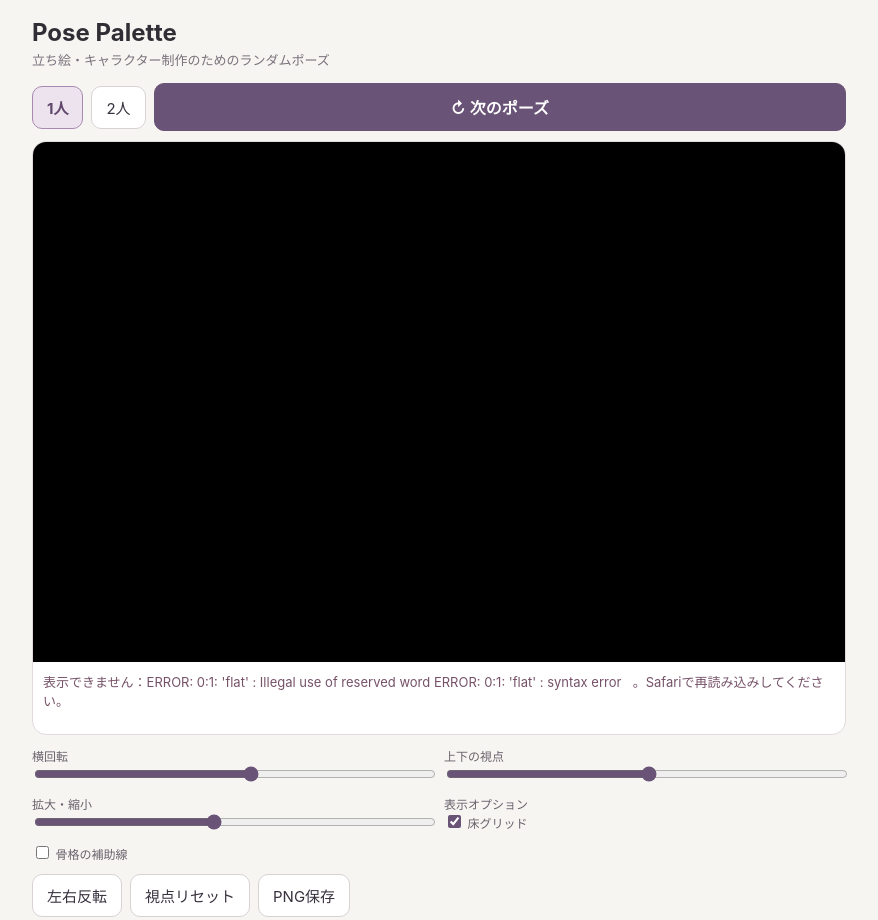
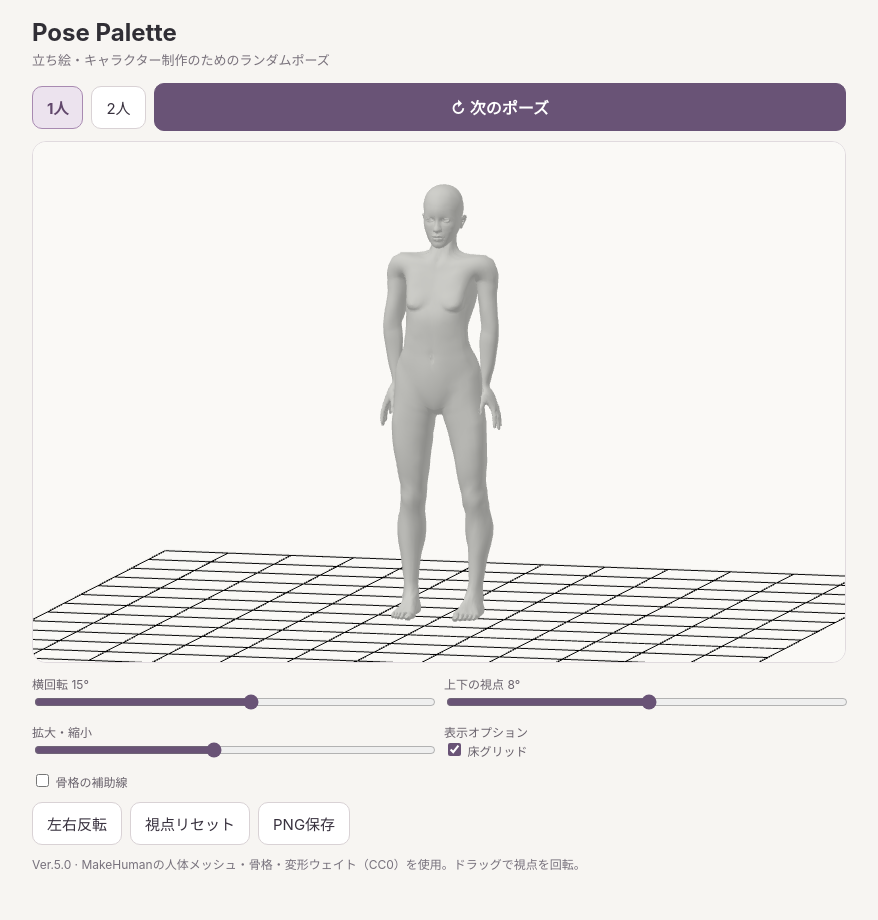
Before and after one commit to hadukinekoko/hadukinekoko.github.io, a plain HTML site: page pose-palette/v5.html in a window 1280 px wide. Shown: the top 920 px of the page, without its empty margins (201-1079 px from the left). Drawn offline with Linux system fonts and the light colour scheme.

Commit message:
Avoid reserved GLSL keyword in WebGL shader

```diff
--- a/pose-palette/v5.html
+++ b/pose-palette/v5.html
@@ -99,8 +99,8 @@ function qaxis(axis,angle){return [...mul(unit(axis),Math.sin(angle/2)),Math.cos
 function swing(a,b){a=unit(a);b=unit(b);const d=Math.max(-1,Math.min(1,dot(a,b)));if(d<-.9999){let n=cross(a,[1,0,0]);if(norm(n)<.01)n=cross(a,[0,1,0]);return qaxis(n,Math.PI)}return unit([...cross(a,b),1+d])}
 function decode(s,T){const raw=atob(s),u=new Uint8Array(raw.length);for(let i=0;i<raw.length;i++)u[i]=raw.charCodeAt(i);return new T(u.buffer)}
 function shader(type,src){let x=gl.createShader(type);gl.shaderSource(x,src);gl.compileShader(x);if(!gl.getShaderParameter(x,gl.COMPILE_STATUS))throw Error(gl.getShaderInfoLog(x));return x}
-const prog=gl.createProgram();gl.attachShader(prog,shader(gl.VERTEX_SHADER,'attribute vec3 pos;attribute vec3 normal;uniform vec3 center,side,up,front;uniform vec2 halfSize;varying vec3 n;void main(){vec3 d=pos-center;gl_Position=vec4(dot(d,side)/halfSize.x,dot(d,up)/halfSize.y,-dot(d,front)/4.0,1.0);n=vec3(dot(normal,side),dot(normal,up),dot(normal,front));}'));gl.attachShader(prog,shader(gl.FRAGMENT_SHADER,'precision mediump float;varying vec3 n;uniform vec3 tint;uniform float flat;void main(){vec3 N=normalize(n);float l=.60+.29*max(0.0,dot(N,normalize(vec3(-.5,.8,.8))))+.11*max(0.0,dot(N,normalize(vec3(.7,.1,-.5))));gl_FragColor=vec4(tint*mix(l,1.0,flat),1.0);}'));gl.linkProgram(prog);if(!gl.getProgramParameter(prog,gl.LINK_STATUS)){fail(gl.getProgramInfoLog(prog));return}gl.useProgram(prog);
-const attr={pos:gl.getAttribLocation(prog,'pos'),normal:gl.getAttribLocation(prog,'normal')},u={};for(const k of ['center','side','up','front','halfSize','tint','flat'])u[k]=gl.getUniformLocation(prog,k);
+const prog=gl.createProgram();gl.attachShader(prog,shader(gl.VERTEX_SHADER,'attribute vec3 pos;attribute vec3 normal;uniform vec3 center,side,up,front;uniform vec2 halfSize;varying vec3 n;void main(){vec3 d=pos-center;gl_Position=vec4(dot(d,side)/halfSize.x,dot(d,up)/halfSize.y,-dot(d,front)/4.0,1.0);n=vec3(dot(normal,side),dot(normal,up),dot(normal,front));}'));gl.attachShader(prog,shader(gl.FRAGMENT_SHADER,'precision mediump float;varying vec3 n;uniform vec3 tint;uniform float unlit;void main(){vec3 N=normalize(n);float l=.60+.29*max(0.0,dot(N,normalize(vec3(-.5,.8,.8))))+.11*max(0.0,dot(N,normalize(vec3(.7,.1,-.5))));gl_FragColor=vec4(tint*mix(l,1.0,unlit),1.0);}'));gl.linkProgram(prog);if(!gl.getProgramParameter(prog,gl.LINK_STATUS)){fail(gl.getProgramInfoLog(prog));return}gl.useProgram(prog);
+const attr={pos:gl.getAttribLocation(prog,'pos'),normal:gl.getAttribLocation(prog,'normal')},u={};for(const k of ['center','side','up','front','halfSize','tint','unlit'])u[k]=gl.getUniformLocation(prog,k);
 const buf=()=>gl.createBuffer();const indexBuf=buf(),lineBuf=buf(),lineNormal=buf();
 function bindAttr(loc,buffer,data){gl.bindBuffer(gl.ARRAY_BUFFER,buffer);if(data)gl.bufferData(gl.ARRAY_BUFFER,data,gl.DYNAMIC_DRAW);gl.enableVertexAttribArray(loc);gl.vertexAttribPointer(loc,3,gl.FLOAT,false,0,0)}
 function makeNormals(p,ind){const n=new Float32Array(p.length);for(let i=0;i<ind.length;i+=3){const a=ind[i]*3,b=ind[i+1]*3,c=ind[i+2]*3,ab=[p[b]-p[a],p[b+1]-p[a+1],p[b+2]-p[a+2]],ac=[p[c]-p[a],p[c+1]-p[a+1],p[c+2]-p[a+2]],v=cross(ab,ac);for(const k of [a,b,c])for(let j=0;j<3;j++)n[k+j]+=v[j]}for(let i=0;i<n.length;i+=3){const d=Math.hypot(n[i],n[i+1],n[i+2])||1;n[i]/=d;n[i+1]/=d;n[i+2]/=d}return n}
@@ -134,13 +134,13 @@ function skin(s,slot){
  const m=meshes[slot]||{pbuf:buf(),nbuf:buf()};m.pos=out;m.nor=makeNormals(out,indices);m.joints=trans.map(p=>add(p,shift));bindAttr(attr.pos,m.pbuf,m.pos);bindAttr(attr.normal,m.nbuf,m.nor);meshes[slot]=m;
 }
 function prepare(){if(!asset)return;people.forEach(skin);let min=[Infinity,Infinity,Infinity],max=[-Infinity,-Infinity,-Infinity];for(let k=0;k<people.length;k++){let p=meshes[k].pos;for(let i=0;i<p.length;i+=3)for(let j=0;j<3;j++){min[j]=Math.min(min[j],p[i+j]);max[j]=Math.max(max[j],p[i+j])}}viewCenter=mid(min,max);viewHalf=Math.max(.57,(max[1]-min[1])*.60,Math.hypot(max[0]-min[0],max[2]-min[2])*.52)}
-function lines(data,tint){if(!data.length)return;const arr=new Float32Array(data);bindAttr(attr.pos,lineBuf,arr);bindAttr(attr.normal,lineNormal,new Float32Array(arr.length));gl.uniform3fv(u.tint,tint);gl.uniform1f(u.flat,1);gl.drawArrays(gl.LINES,0,arr.length/3)}
+function lines(data,tint){if(!data.length)return;const arr=new Float32Array(data);bindAttr(attr.pos,lineBuf,arr);bindAttr(attr.normal,lineNormal,new Float32Array(arr.length));gl.uniform3fv(u.tint,tint);gl.uniform1f(u.unlit,1);gl.drawArrays(gl.LINES,0,arr.length/3)}
 function render(){if(!asset||!people.length||!W||!H)return;gl.viewport(0,0,cv.width,cv.height);gl.clearColor(.98,.975,.965,1);gl.clear(gl.COLOR_BUFFER_BIT|gl.DEPTH_BUFFER_BIT);gl.enable(gl.DEPTH_TEST);gl.disable(gl.CULL_FACE);
  const yaw=+$('yaw').value*R,pitch=+$('pitch').value*R,front=[Math.sin(yaw)*Math.cos(pitch),Math.sin(pitch),Math.cos(yaw)*Math.cos(pitch)],side=[Math.cos(yaw),0,-Math.sin(yaw)],up=cross(front,side);
  if(flip)side.splice(0,3,...mul(side,-1));const aspect=W/H,zoom=+$('zoom').value/100;const half=viewHalf/Math.min(1,aspect)/zoom;
  gl.uniform3fv(u.center,viewCenter);gl.uniform3fv(u.side,side);gl.uniform3fv(u.up,up);gl.uniform3fv(u.front,front);gl.uniform2f(u.halfSize,half*aspect,half);$('yv').textContent=$('yaw').value+'°';$('pv').textContent=$('pitch').value+'°';
  if($('floor').checked){let l=[];for(let i=-6;i<=6;i++){let x=i*.15;l.push(x,-.005,-.9,x,-.005,.9,-.9,-.005,x,.9,-.005,x)}lines(l,[.83,.82,.80])}
- gl.uniform1f(u.flat,0);gl.bindBuffer(gl.ELEMENT_ARRAY_BUFFER,indexBuf);for(let i=0;i<people.length;i++){const m=meshes[i];bindAttr(attr.pos,m.pbuf);bindAttr(attr.normal,m.nbuf);gl.uniform3fv(u.tint,i===0?[.91,.91,.89]:[.72,.82,.89]);gl.drawElements(gl.TRIANGLES,asset.indices.length,gl.UNSIGNED_SHORT,0)}
+ gl.uniform1f(u.unlit,0);gl.bindBuffer(gl.ELEMENT_ARRAY_BUFFER,indexBuf);for(let i=0;i<people.length;i++){const m=meshes[i];bindAttr(attr.pos,m.pbuf);bindAttr(attr.normal,m.nbuf);gl.uniform3fv(u.tint,i===0?[.91,.91,.89]:[.72,.82,.89]);gl.drawElements(gl.TRIANGLES,asset.indices.length,gl.UNSIGNED_SHORT,0)}
  if($('guides').checked){gl.disable(gl.DEPTH_TEST);for(let k=0;k<people.length;k++){let l=[],j=meshes[k].joints;asset.bones.forEach((b,i)=>{if(b[1]>=0)l.push(...j[b[1]],...j[i]);let p=j[i],r=.012;l.push(...add(p,mul(side,-r)),...add(p,mul(side,r)),...add(p,mul(up,-r)),...add(p,mul(up,r)))});lines(l,[.30,.40,.50])}gl.enable(gl.DEPTH_TEST)}
  $('notice').hidden=true;
 }
```
